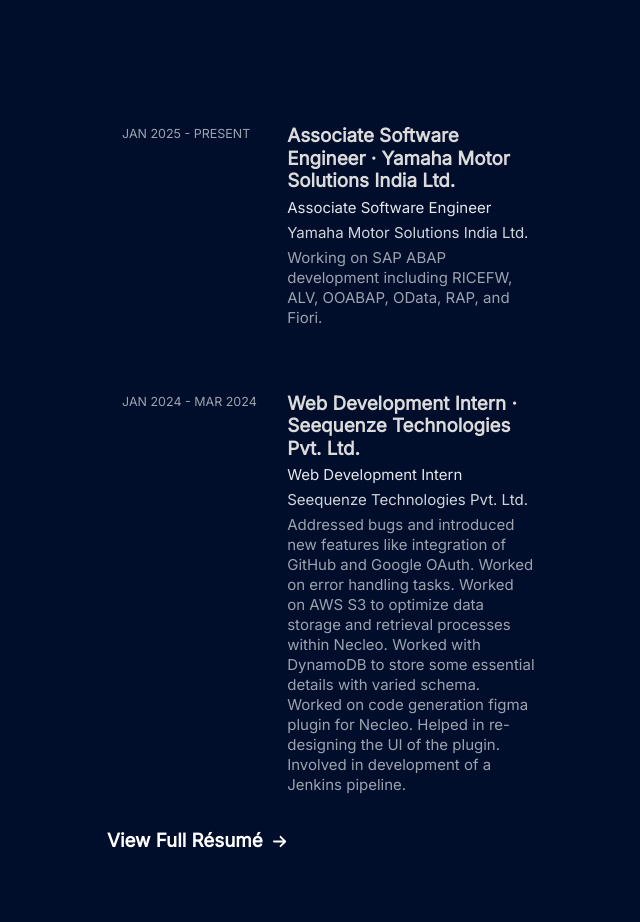
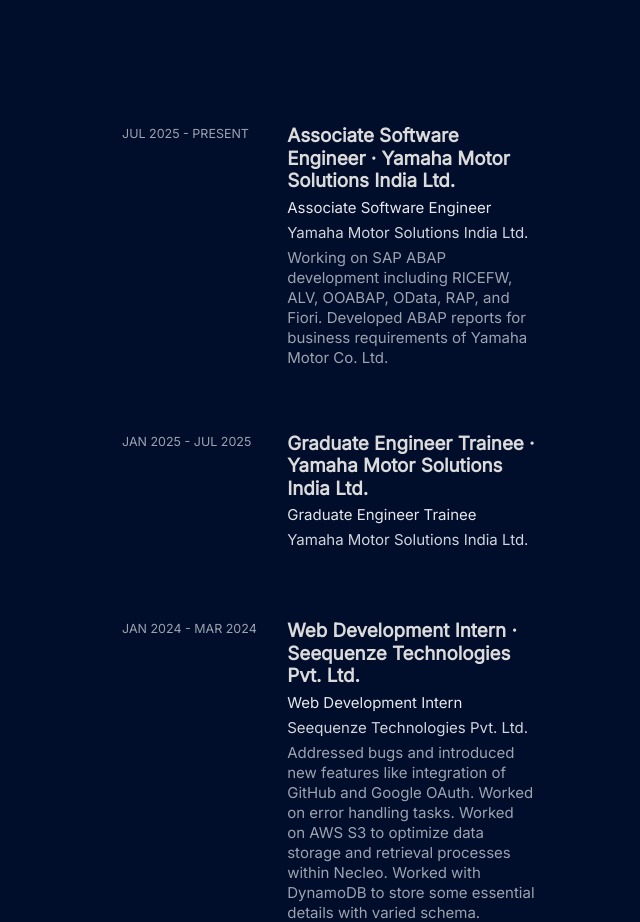
Before and after one commit to kartikjoshi267/NewPortfolio, a React (Vite) app: page / in a window 1280 px wide. Shown: the part 800-1722 px from the top of the page, without its empty margins (538-1178 px from the left). Built offline with nearby package versions, Linux system fonts and the light colour scheme.

Commit message:
add missing experience

```diff
--- a/src/constants/index.js
+++ b/src/constants/index.js
@@ -141,11 +141,18 @@
     description: `Addressed bugs and introduced new features like integration of GitHub and Google OAuth. Worked on error handling tasks. Worked on AWS S3 to optimize data storage and retrieval processes within Necleo. Worked with DynamoDB to store some essential details with varied schema. Worked on code generation figma plugin for Necleo. Helped in re-designing the UI of the plugin. Involved in development of a Jenkins pipeline.`,
   },
   {
+    designation: 'Graduate Engineer Trainee',
+    organization: 'Yamaha Motor Solutions India Ltd.',
+    start: 'JAN 2025',
+    end: 'JUL 2025',
+    description: ``,
+  },
+  {
     designation: 'Associate Software Engineer',
     organization: 'Yamaha Motor Solutions India Ltd.',
-    start: 'JAN 2025',
+    start: 'JUL 2025',
     end: 'PRESENT',
-    description: `Working on SAP ABAP development including RICEFW, ALV, OOABAP, OData, RAP, and Fiori.`,
+    description: `Working on SAP ABAP development including RICEFW, ALV, OOABAP, OData, RAP, and Fiori. Developed ABAP reports for business requirements of Yamaha Motor Co. Ltd.`,
   },
 ]
 
```
